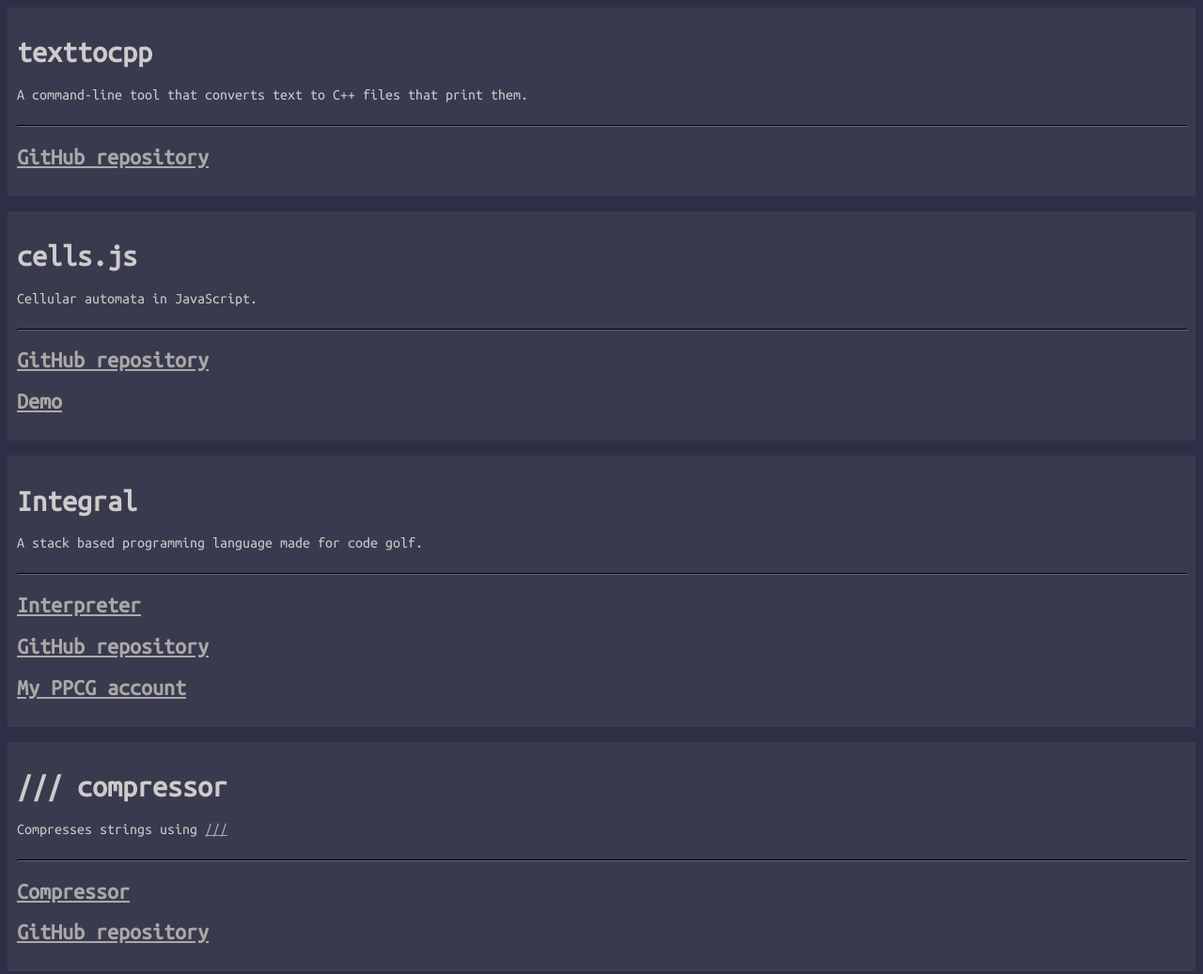
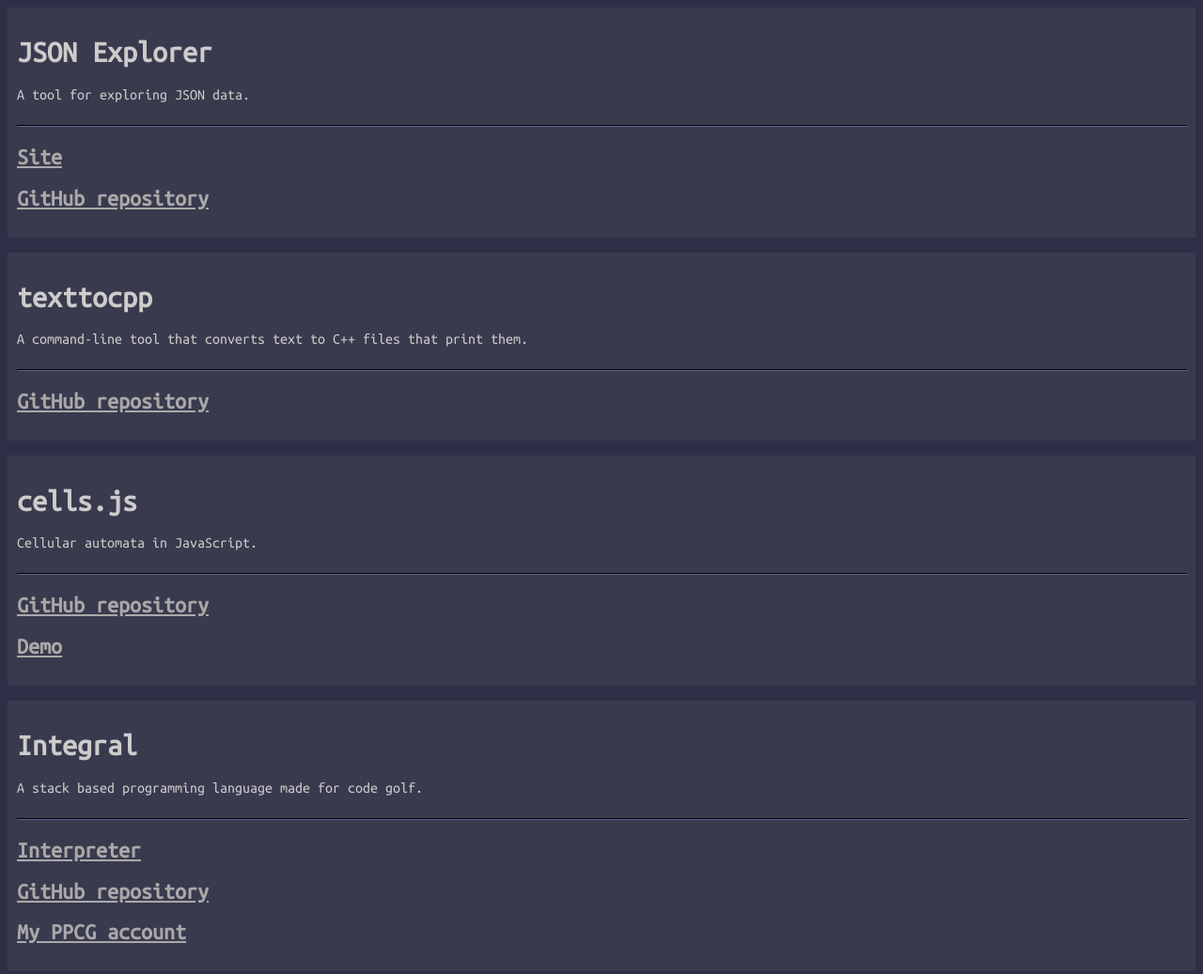
Before and after one commit to nph278/nph278.github.io-old, a plain HTML site: page index.html in a window 1280 px wide. Shown: the top 1037 px of the page at 94% size. Drawn offline with Linux system fonts and the light colour scheme.

Commit message:
Add JSON Explorer

```diff
--- a/index.html
+++ b/index.html
@@ -7,6 +7,15 @@
 </head>
 
 <body>
+
+	<div class="section">
+		<h1>JSON Explorer</h1>
+		A tool for exploring JSON data.<br><br>
+		<hr>
+		<h2><a href="https://nph278.github.io/json-explorer">Site</a></h2>
+		<h2><a href="https://github.com/nph278/json-explorer">GitHub repository</a></h2>
+	</div>
+	<br>
 
 	<div class="section">
 		<h1>texttocpp</h1>
```
